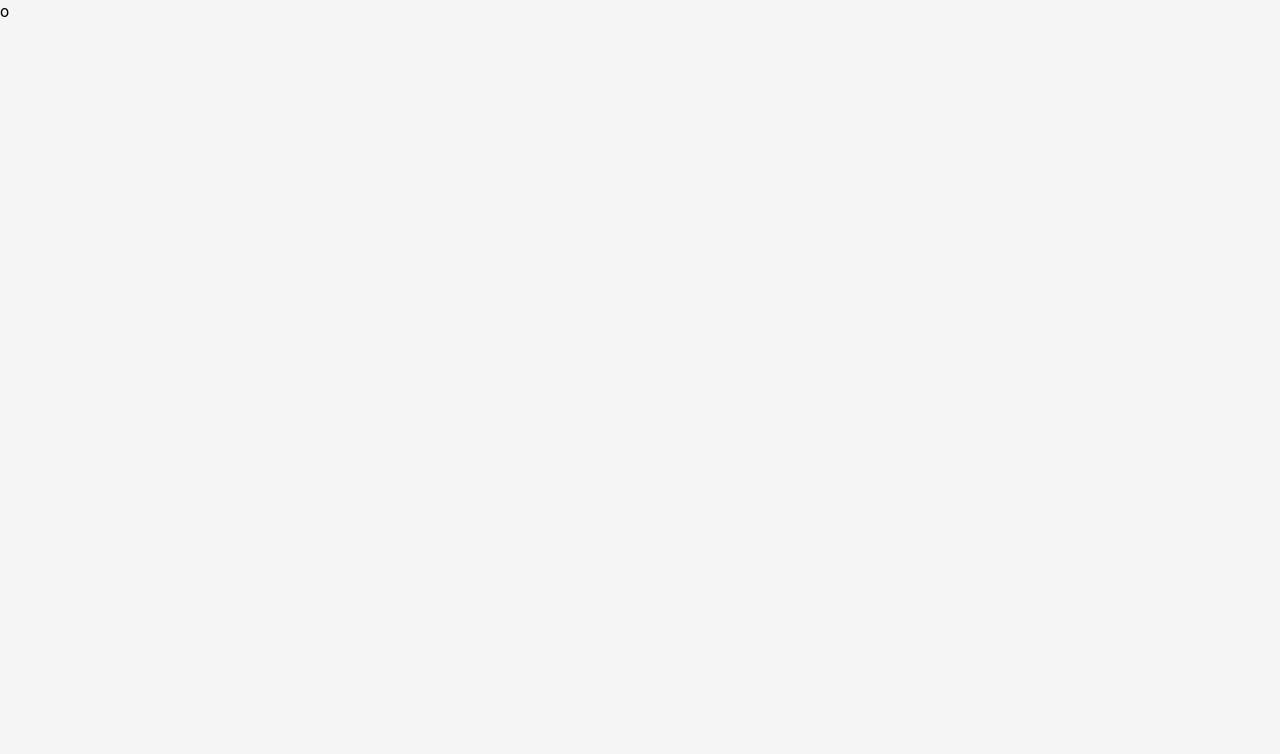
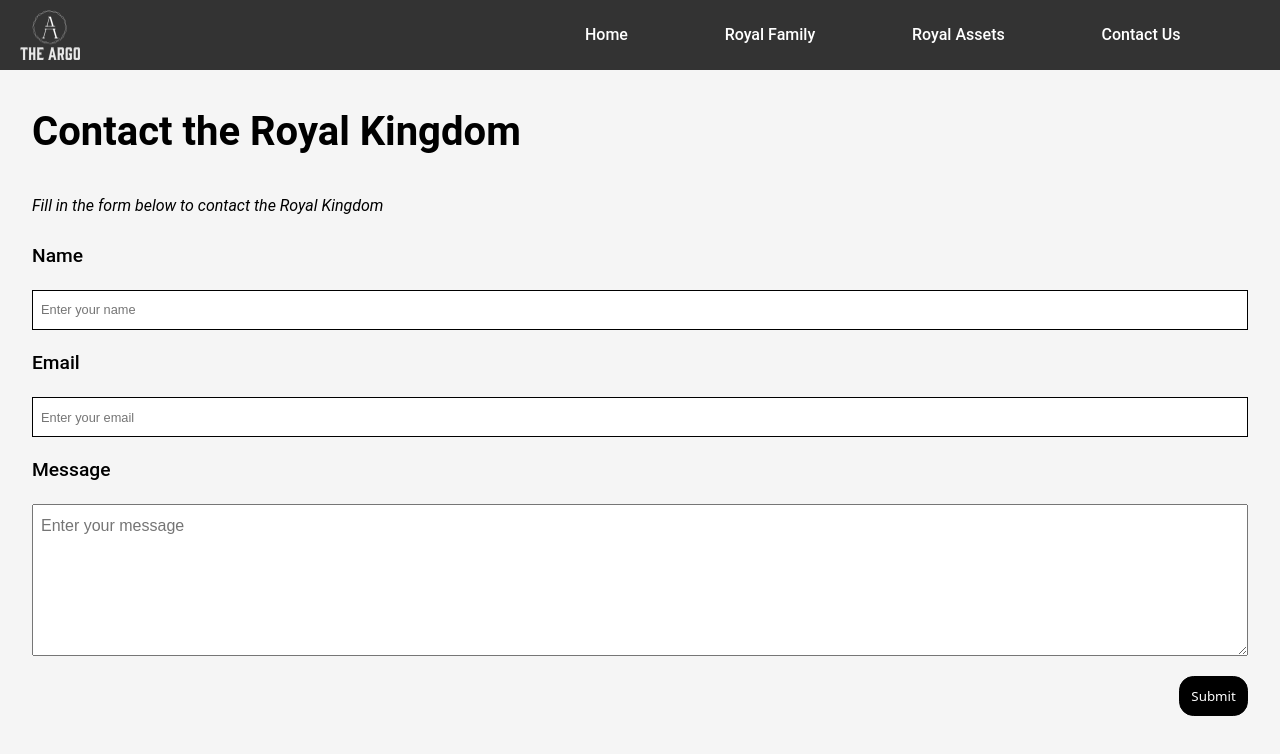
Before and after one commit to Ange230700/techChallengeWildCodeSchool, a plain HTML site: page structures/contact.html in a window 1280 px wide. Drawn offline with Linux system fonts and the light colour scheme.

Commit message:
finalizing contact page

```diff
--- a/structures/contact.html
+++ b/structures/contact.html
@@ -6,7 +6,36 @@
   </head>
   <body>
     <div>
-        o
+      <script src="../DOMhandling/headerAndNav.js"></script>
+      <h2>Contact the Royal Kingdom</h2>
+      <p>Fill in the form below to contact the Royal Kingdom</p>
+      <form action="">
+        <label for="name" class="form__labels">Name</label>
+        <input
+          type="text"
+          id="name"
+          name="name"
+          placeholder="Enter your name"
+          class="form__inputs"
+        />
+        <label for="email" class="form__labels">Email</label>
+        <input
+          type="text"
+          id="email"
+          name="email"
+          placeholder="Enter your email"
+          class="form__inputs"
+        />
+        <label for="message" class="form__labels">Message</label>
+        <textarea
+          name="message"
+          id="message"
+          cols="30"
+          rows="10"
+          placeholder="Enter your message"
+        ></textarea>
+        <input type="submit" id="submit" value="Submit" />
+      </form>
     </div>
   </body>
 </html>
--- a/style.css
+++ b/style.css
@@ -3,3 +3,4 @@
 @import url(/styles/heroSection.css);
 @import url(/styles/aboutSection.css);
 @import url(/styles/imagesDisplay.css);
+@import url(/styles/styleOfContactPage.css);
--- /dev/null
+++ b/styles/styleOfContactPage.css
@@ -0,0 +1,81 @@
+p {
+  color: black;
+  margin-left: 2rem;
+  margin-bottom: 1.5rem;
+  font-style: italic;
+}
+
+form {
+  height: calc(100vh - 19rem);
+  display: flex;
+  flex-direction: column;
+  align-content: space-around;
+  row-gap: 1.2rem;
+}
+
+label {
+  display: block;
+  margin-left: 2rem;
+  font-size: 1.2rem;
+  font-weight: 540;
+}
+
+input {
+  margin-inline: 2rem;
+  height: 2.5rem;
+  border: black 1px solid;
+}
+
+input::placeholder {
+  font-family: inherit;
+  font-size: 0.8rem;
+  padding-left: 0.5rem;
+}
+
+input:hover {
+  border: 3px solid black;
+  cursor: text;
+}
+
+input:focus {
+  outline: none;
+  border: 3px solid black;
+}
+
+textarea {
+  margin-inline: 2rem;
+}
+
+textarea:hover {
+  border: 3px solid black;
+  cursor: text;
+}
+
+textarea:focus {
+  outline: none;
+  border: 3px solid black;
+}
+
+textarea::placeholder {
+  font-family: Arial, Helvetica, sans-serif;
+  font-size: 1rem;
+  padding-top: 0.7rem;
+  padding-left: 0.5rem;
+}
+
+input[type="submit"] {
+  background-color: black;
+  color: white;
+  font-family: system-ui, "Segoe UI", Roboto, sans-serif;
+  margin-inline-start: auto;
+  padding: 0.4rem 0.7rem;
+  border-radius: 0.9rem;
+}
+
+input[type="submit"]:hover {
+  border: none;
+  cursor: none;
+  background-color: #333;
+  cursor: pointer;
+  transition: background-color 0.25s ease-in-out;
+}
```
Also changed, not shown: index.html (+0 -5 lines).
